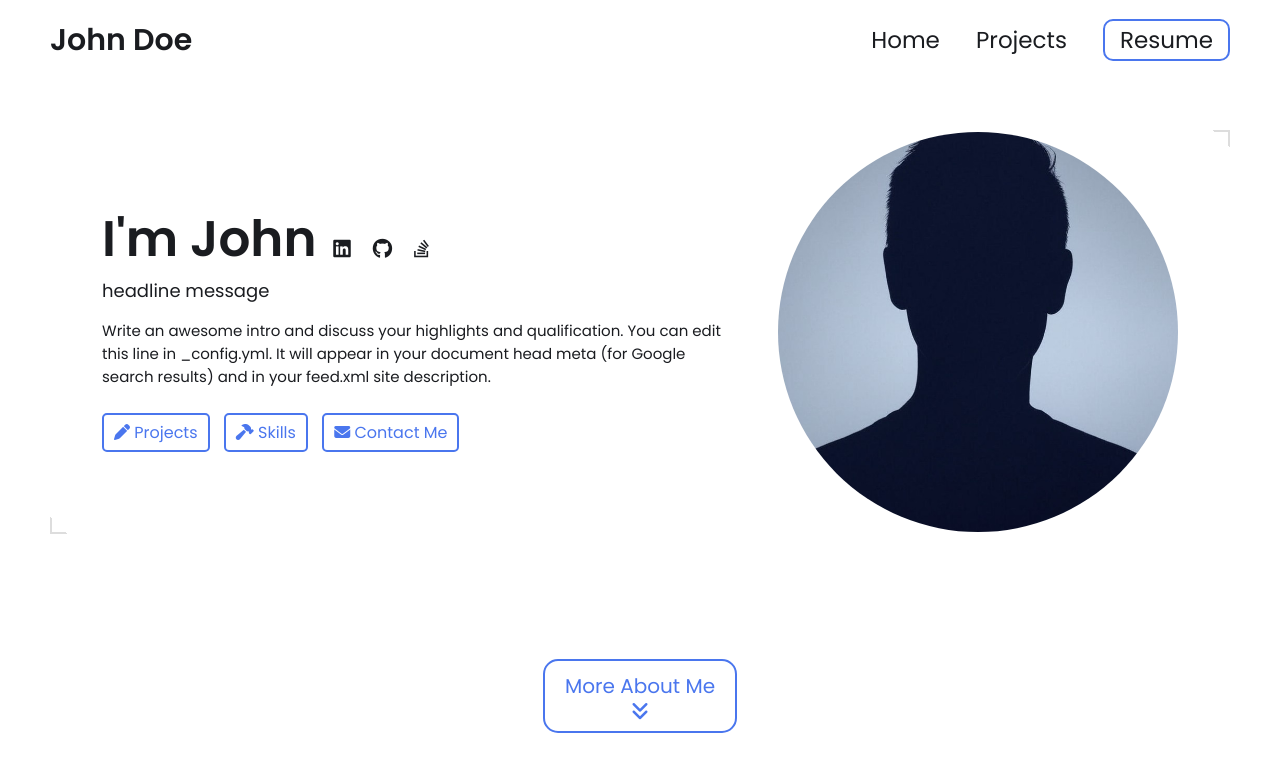
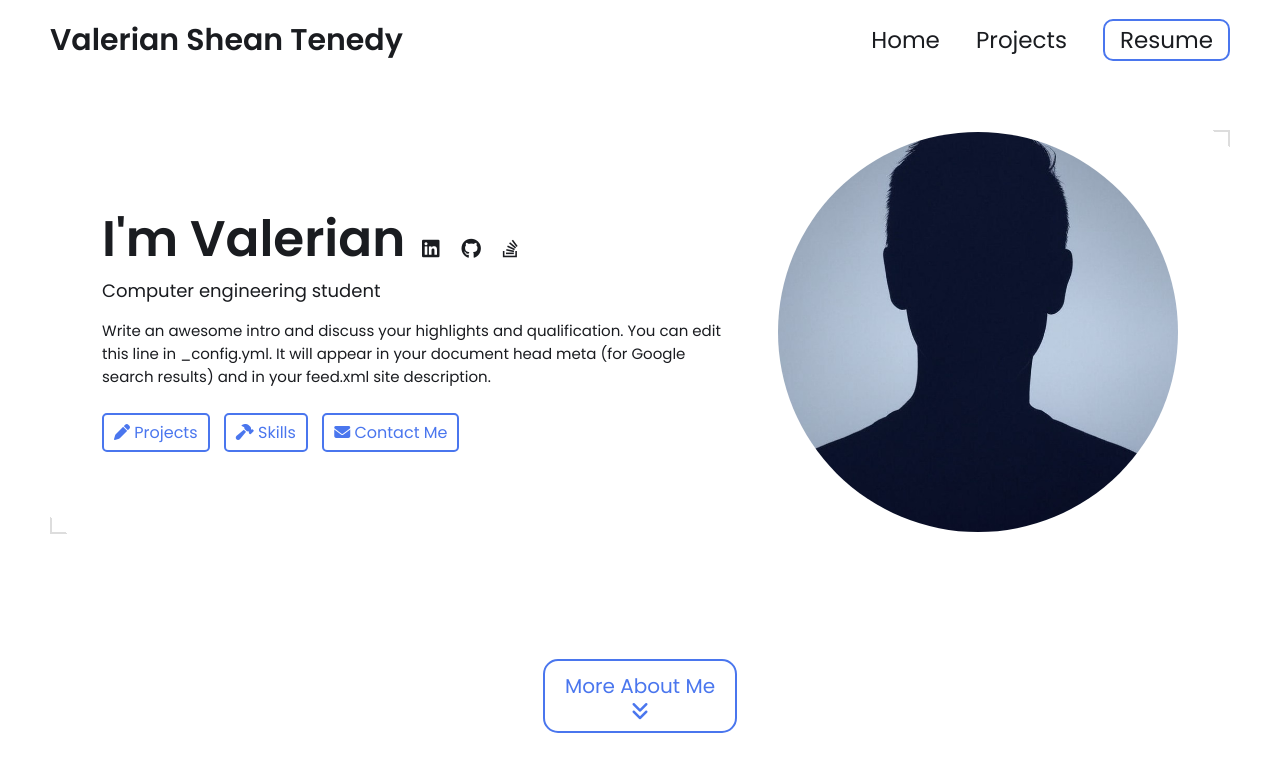
Before and after one commit to valerian736/valerian736.github.io, a Jekyll site: the page built from index.html, in a window 1280 px wide and 900 px high. Shown: the top 772 px of the window. Built offline with Jekyll 4.4.1, drawn with Linux system fonts in a browser that asks for light colours.

Commit message:
changed some things

```diff
--- a/_config.yml
+++ b/_config.yml
@@ -7,13 +7,13 @@
 
 # Main Page Setup
 
-title: John Doe's Portfolio # This is what shows up in the tab of the browser
+title: Valerian_Tenedy's Portfolio # This is what shows up in the tab of the browser
 
 
 
 # Hero Section
-name: John Doe
-headline: headline message
+name: Valerian Shean Tenedy
+headline: Computer engineering student
 description: >- # dont remove this line. this will ignore all new lines until the next section
   Write an awesome intro and discuss your highlights and qualification. You can edit this
   line in _config.yml. It will appear in your document head meta (for
```
